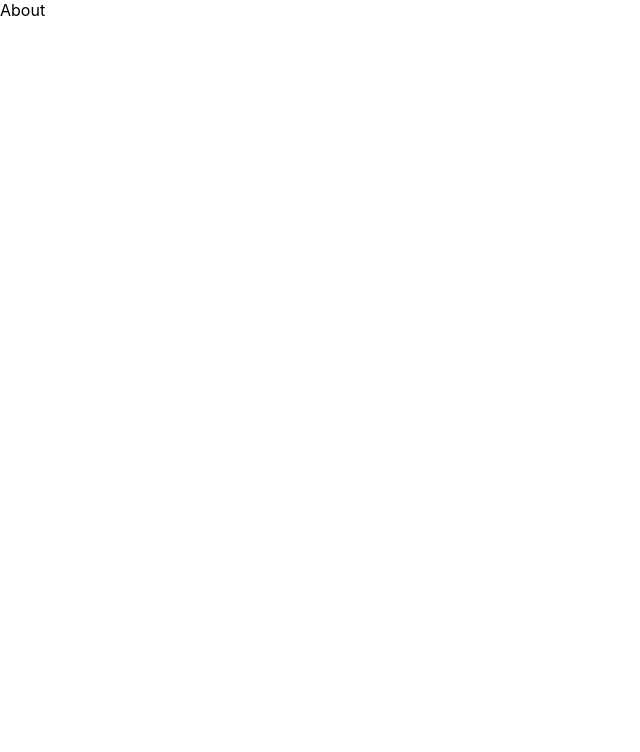
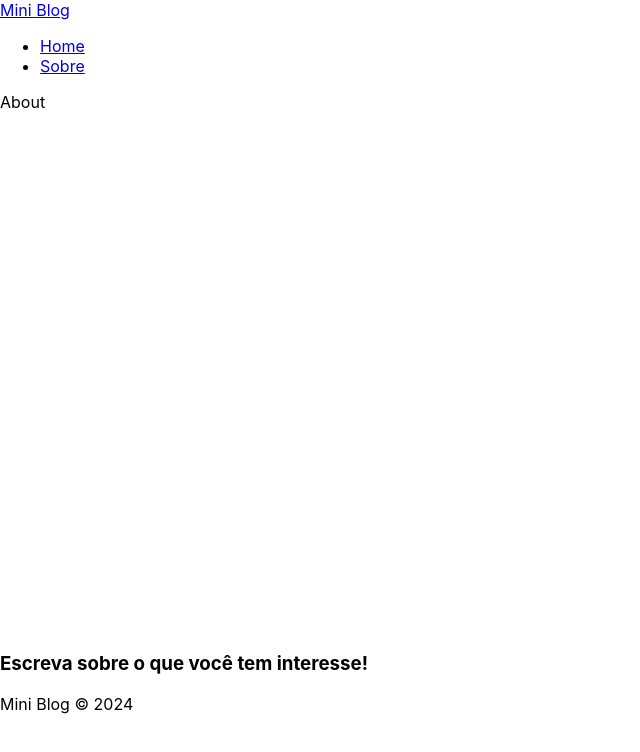
Before and after one commit to GuidoStocco/MiniBlog, a React (Create React App) app: page /about in a window 1280 px wide. Shown: the top 752 px of the page, without its empty margins (0-640 px from the left). Built offline with nearby package versions, Linux system fonts and the light colour scheme.

Commit message:
criando components navbar

```diff
--- a/src/App.js
+++ b/src/App.js
@@ -7,16 +7,22 @@
 import About from './pages/About/About';
 import Home from './pages/home/Home';
 
+//Components
+import Navbar from './components/Navbar';
+import Footer from './components/Footer';
+
 function App() {
   return (
     <div className="App">
       <BrowserRouter>
+        <Navbar/>
         <div className='container'>
           <Routes>
             <Route path='/' element={<Home/>}/>
             <Route path='/about' element={<About/>}/>
           </Routes>
         </div>
+        <Footer/>
       </BrowserRouter>
     </div>
   );
--- /dev/null
+++ b/src/components/Footer.js
@@ -0,0 +1,13 @@
+import styles from './Footer.module.css';
+
+
+const Footer = () => {
+    return(
+        <footer>
+            <h3>Escreva sobre o que você tem interesse!</h3>
+            <p>Mini Blog &copy; 2024</p>
+        </footer>
+    )
+};
+
+export default Footer
--- /dev/null
+++ b/src/components/Navbar.js
@@ -0,0 +1,23 @@
+import styles from './Navbar.module.css';
+
+import { NavLink } from 'react-router-dom';
+
+const Navbar = () => {
+    return(
+        <nav>
+            <NavLink to='/'>
+                Mini <span>Blog</span>
+            </NavLink>
+            <ul>
+                <li>
+                    <NavLink to='/'>Home</NavLink>
+                </li>
+                <li>
+                    <NavLink to='about'>Sobre</NavLink>
+                </li>
+            </ul>
+        </nav>
+    )
+};
+
+export default Navbar
```
Also changed, not shown: src/components/Footer.module.css (added), src/components/Navbar.module.css (added).
